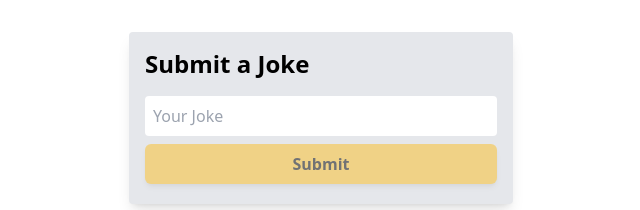
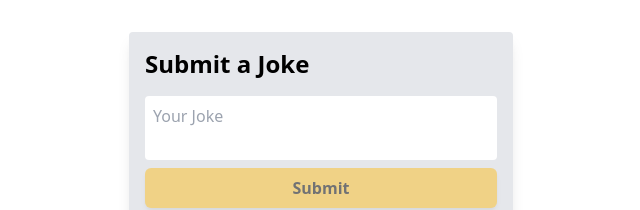
Before and after one commit to MatthewStanciu/ph-database-art, a Next.js app: page / in a window 1280 px wide. Shown: the top 210 px of the page, without its empty margins (339-979 px from the left). Built offline with nearby package versions, Linux system fonts and the light colour scheme; no server answers; the database is empty.

Commit message:
change to textarea

```diff
--- a/components/submit.tsx
+++ b/components/submit.tsx
@@ -35,15 +35,14 @@ const Submit = () => {
         onSubmit={onSubmit}
         className="flex flex-col xs:flex-row items-left gap-y-2 xs:gap-x-2 mb-1"
       >
-        <input
-          type="joke"
+        <textarea
           name="joke"
           id="joke"
           value={joke}
           placeholder="Your Joke"
           onChange={(e) => setJoke(e.target.value)}
-          className="rounded border-none outline-none p-2"
-        ></input>
+          className="rounded border-none outline-none p-2 resize-none"
+        ></textarea>
         <button
           type="submit"
           className="bg-amber-400 dark:bg-amber-500 rounded-md shadow-md dark:shadow-black/25 py-2 xs:px-2 font-bold hover:scale-105 transform transition
```
